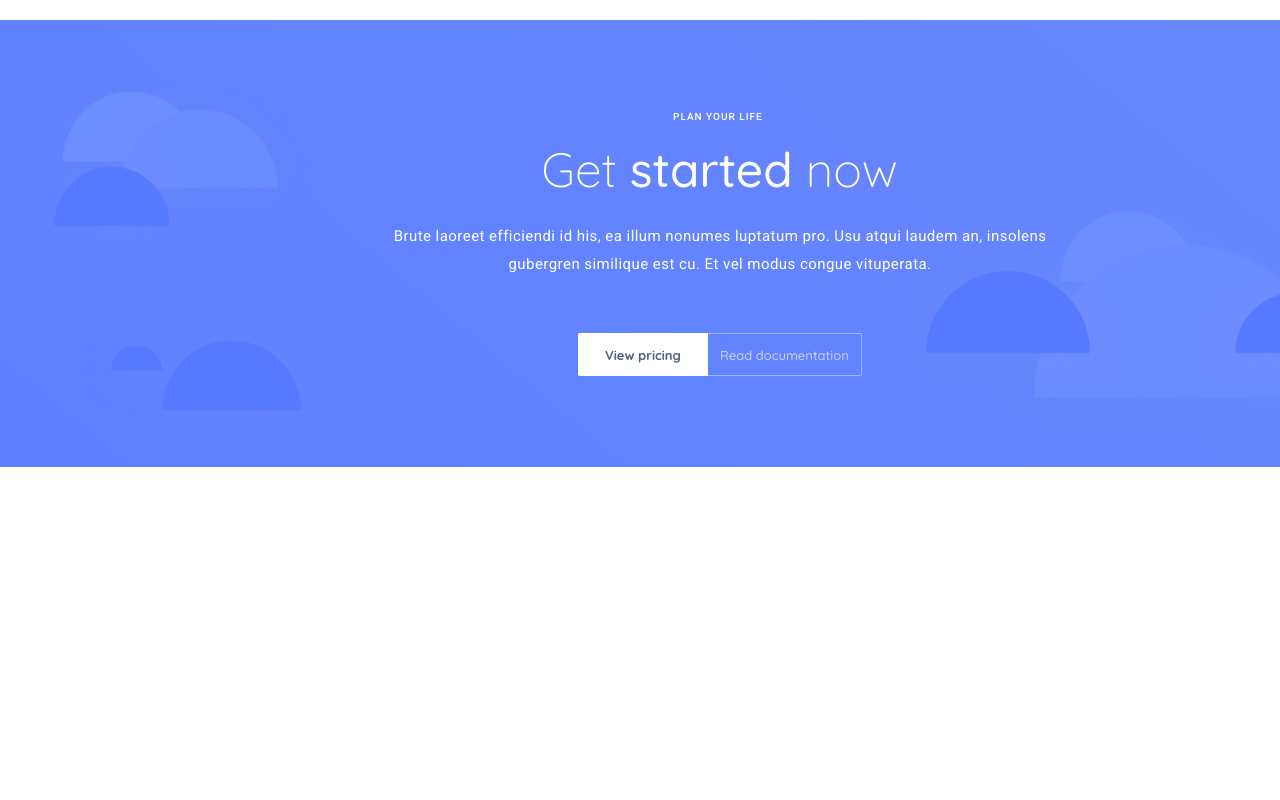
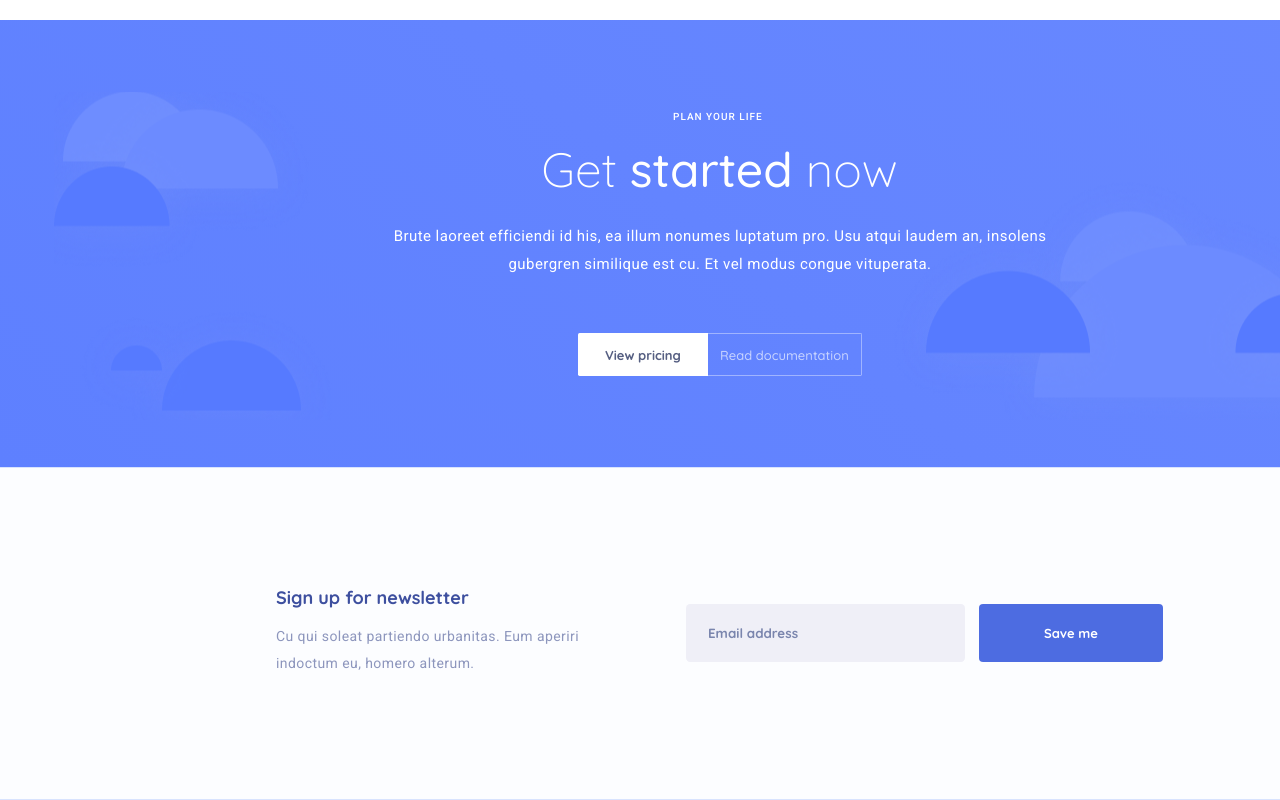
Before and after one commit to SavichArtem/WebLab3, a plain HTML site: page WebLab3/index.html in a window 1280 px wide. Shown: the part 5094-5894 px from the top of the page. Before the commit the page ends 5561 px from the top, so only its background shows below. Drawn offline with nearby package versions, Linux system fonts and the light colour scheme.

Commit message:
feat: add "sign up" section

```diff
--- a/WebLab3/css/main.css
+++ b/WebLab3/css/main.css
@@ -1192,3 +1192,85 @@ span{
     color: white;
     border-color: white;
 }
+
+.newsletter{
+    background-color: #FCFDFF;
+    width: 90em;
+    height: 20.8em;
+    position: relative;
+    border-top: #D8E3FE solid 0.063em;
+    border-bottom: #D8E3FE solid 0.063em;
+}
+
+.newsletter_content{
+    width: 55.44em;
+    height: 5.938em;
+    margin-left: 17.25em;
+    margin-top: 7.375em;
+    display: grid;
+    grid-template-columns: 20.625em 29.813em;
+    gap: 5em;
+}
+
+.newsletter_text h3{
+    font-family: "Quicksand", serif;
+    font-weight: bold;
+    font-size: 1.125em;
+    color: #3D4F9F;
+}
+
+.newsletter_text p{
+    font-family: "Roboto", serif;
+    font-weight: 400;
+    font-size: 0.875em;
+    line-height: 191%;
+    letter-spacing: 0.03em;
+    color: #8D96BD;
+    margin-top: 1em;
+
+}
+
+.newsletter_input{
+    margin-top: 1.125em;
+    height: 3.65em;
+    display: grid;
+    grid-template-columns: 17.438em 11.5em;
+    gap: 0.875em;
+}
+
+.newsletter_input input{
+    border:none;
+    border-radius: 0.313em;
+    background-color: #EFEFF7;
+    padding-left: 1.65em;
+    outline: none;
+}
+
+.newsletter_input input::placeholder{
+    font-family: "Quicksand", serif;
+    font-weight: bold;
+    font-size: 1em;
+    color: #7A85AD;
+}
+
+.newsletter_input input:focus{
+    font-family: "Quicksand", serif;
+    font-weight: bold;
+    color: #7A85AD;
+}
+
+.newsletter_input .saveBtn{
+    font-family: "Quicksand", serif;
+    transition: all 200ms ease;
+    background-color: #4D6CE1;
+    border: none;
+    border-radius: 0.313em;
+    color: #FFFFFF;
+    font-weight: bold;
+    font-size: 0.813em;
+}
+
+.newsletter_input .saveBtn:hover{
+    cursor: pointer;
+    transform: scale(1.1);
+}
--- a/WebLab3/index.html
+++ b/WebLab3/index.html
@@ -262,6 +262,20 @@
                 <button class="readDocBtn">Read documentation</button>
             </article>
         </section>
+        <section class="newsletter">
+            <article class="newsletter_content">
+                <article class="newsletter_text">
+                    <h3>Sign up for newsletter</h3>
+                    <p> Cu qui soleat partiendo urbanitas. Eum aperiri <br>
+                         indoctum eu, homero alterum.
+                    </p>
+                </article>
+                <article class="newsletter_input">
+                    <input type="email" placeholder="Email address"/>
+                    <button class="saveBtn">Save me</button>
+                </article>
+            </article>
+        </section>
     </main>
 </body>
 </html>
```
